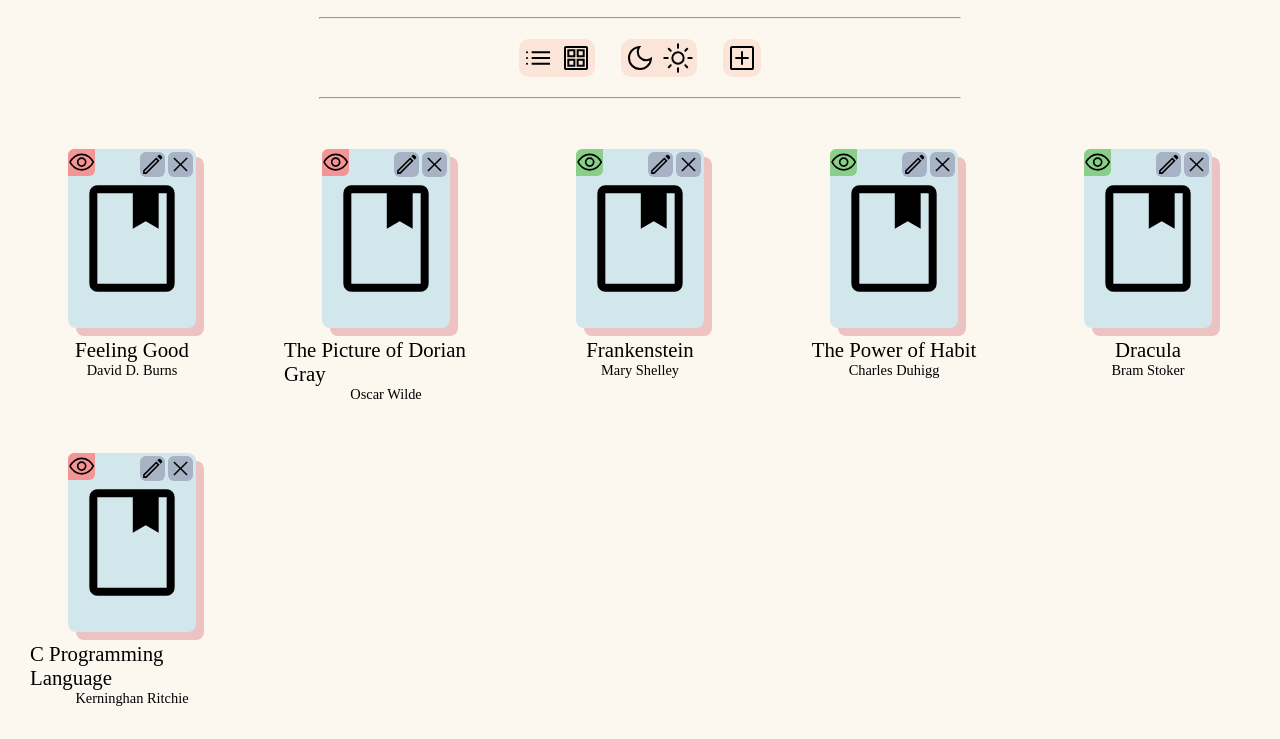
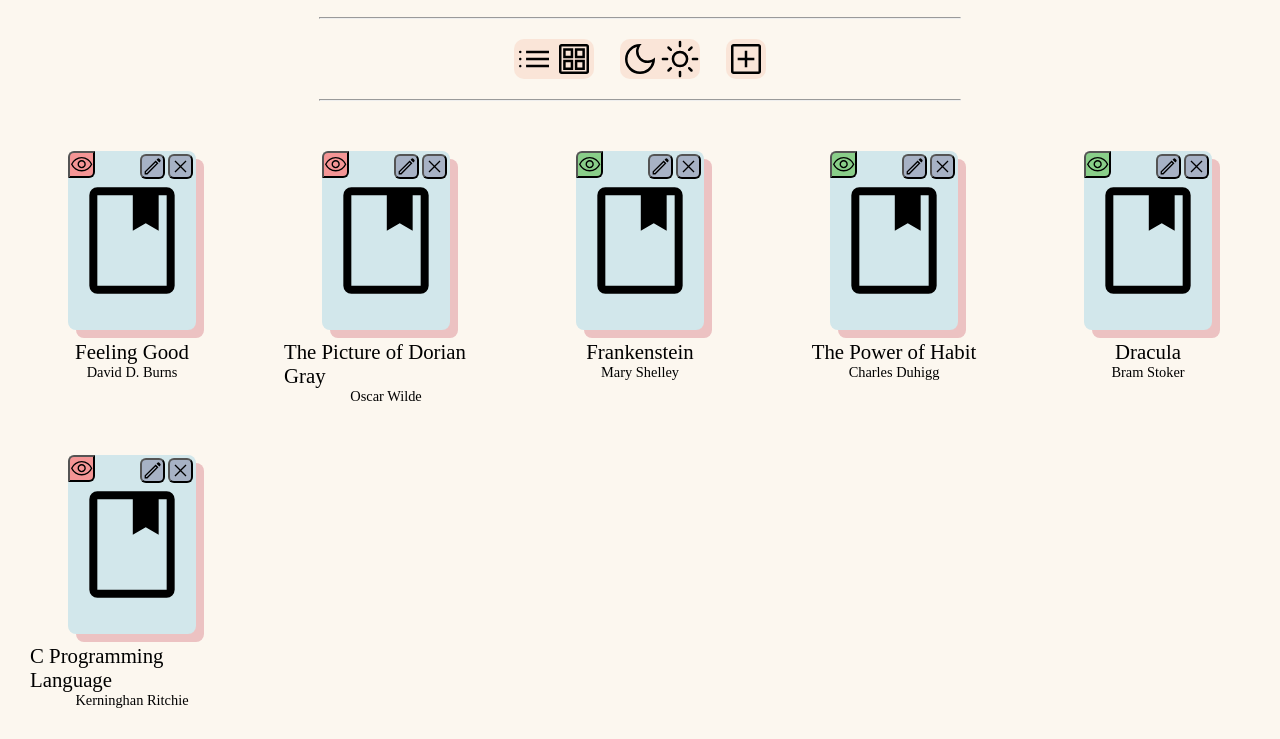
Before and after one commit to Belle-cmd/library, a plain HTML site: page index.html in a window 1280 px wide. Shown: the part 74-813 px from the top of the page. Drawn offline with Linux system fonts and the light colour scheme.

Commit message:
Replace img tags with background images to buttons

```diff
--- a/index.html
+++ b/index.html
@@ -15,14 +15,14 @@
     <hr>
     <nav>
         <div class="btn-group">
-            <button><img src="/images/list.svg" alt="List icon"></button>
-            <button><img src="/images/card.svg" alt="Card icon"></button>
+            <button id="listmode"></button>
+            <button id="cardmode"></button>
         </div>
         <div class="btn-group">
-            <button><img src="/images/moon.svg" alt="Dark icon"></button>
-            <button><img src="/images/sun.svg" alt="Light icon"></button>
+            <button id="darkmode"></button>
+            <button id="lightmode"></button>
         </div>
-        <button><img id="add-btn" src="/images/add-box.svg" alt="Add book button"></button>
+        <button id="add-btn"></button>
     </nav>
     <hr>
     <main>
--- a/style.css
+++ b/style.css
@@ -20,7 +20,7 @@ body {
 }
 
 
-nav img, button, p, input[type="submit"] {
+nav button, p, input[type="submit"] {
     margin: 0;
     border: 0;
     padding: 0;
@@ -44,6 +44,7 @@ header h1 {
     margin: 2vh 0;
 }
 
+
 hr {
     width: 50vw;
     margin-top: 0;
@@ -54,14 +55,12 @@ nav {
     justify-content: center;
     gap: 2vw;
 }
-nav img {
-    width: auto;
-    height: 4vh;
-    padding-left: 3px;
-    padding-right: 3px;
-}
 nav button {
-    padding-top: 3px;  /* centers image inside button */
+    width: clamp(40px, 2.3em, 50px);
+    height: clamp(40px, 2.3em, 50px);
+    background-repeat: no-repeat;
+    background-size: cover;
+    padding: 3px;
     background-color: var(--btn-color);
     border-radius: 10px 10px 10px 10px;
 }
@@ -70,6 +69,21 @@ nav button:hover {
 }
 .btn-group {
     display: flex;
+}
+#listmode {
+    background-image: url("/images/list.svg");
+}
+#cardmode {
+    background-image: url("/images/card.svg");
+}
+#darkmode {
+    background-image: url("/images/moon.svg");
+}
+#lightmode {
+    background-image: url("/images/sun.svg");
+}
+#add-btn {
+    background-image: url("/images/add-box.svg");
 }
 .btn-group button:first-child {
     border-radius: 10px 0px 0px 10px;
```
